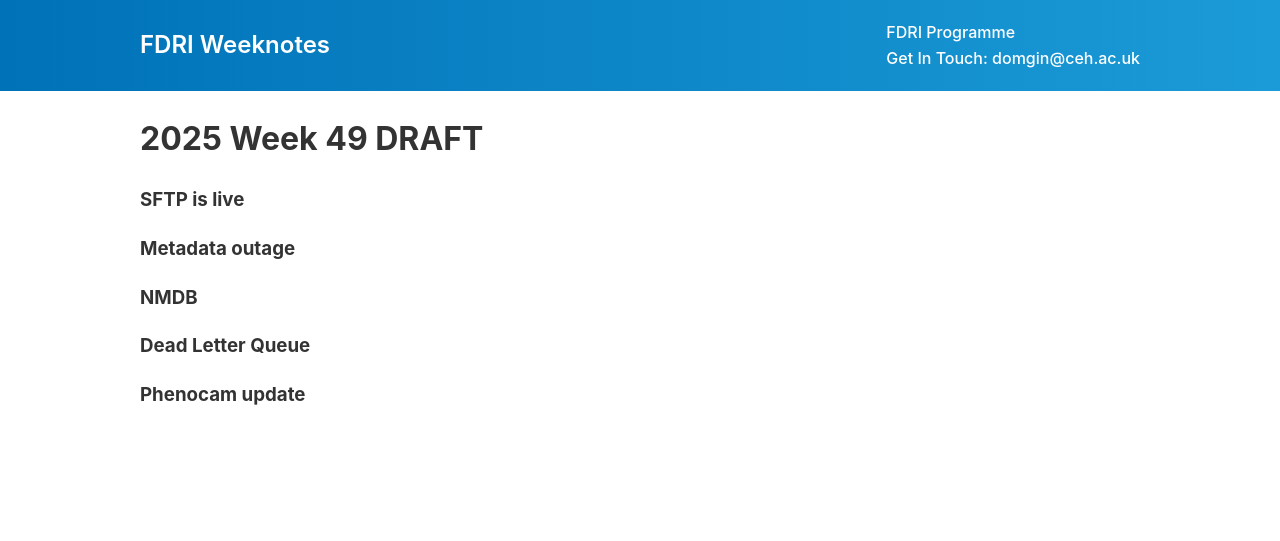
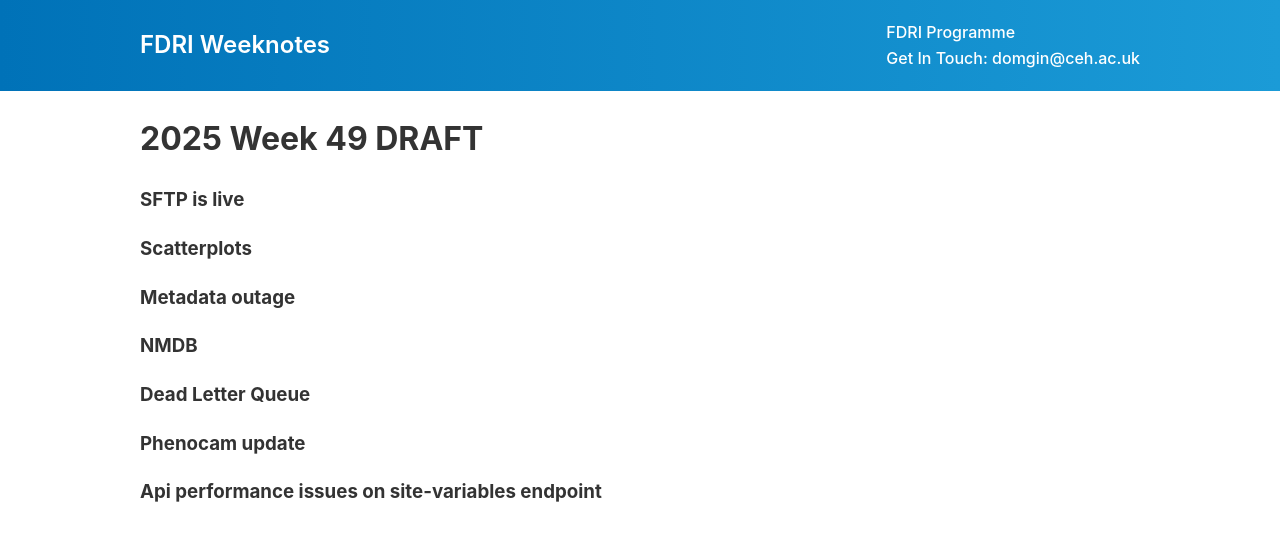
Before and after one commit to NERC-CEH/fdri_words, a Jekyll site: the page built from weeknotes/2025/49.md, in a window 1280 px wide. Shown: the top 541 px of the page. Built offline with Jekyll 4.4.1, drawn with Linux system fonts in a browser that asks for light colours; our own code applies the rules of GitHub Pages for plain Markdown files.

Commit message:
Update 49.md

```diff
--- a/weeknotes/2025/49.md
+++ b/weeknotes/2025/49.md
@@ -1,6 +1,8 @@
 # 2025 Week 49 DRAFT
 
 ### SFTP is live
+
+### Scatterplots
 
 ### Metadata outage
 
@@ -9,3 +11,5 @@
 ### Dead Letter Queue
 
 ### Phenocam update
+
+### Api performance issues on site-variables endpoint
```
